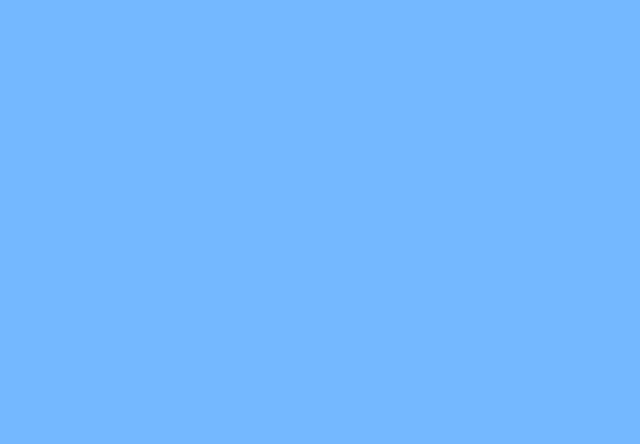
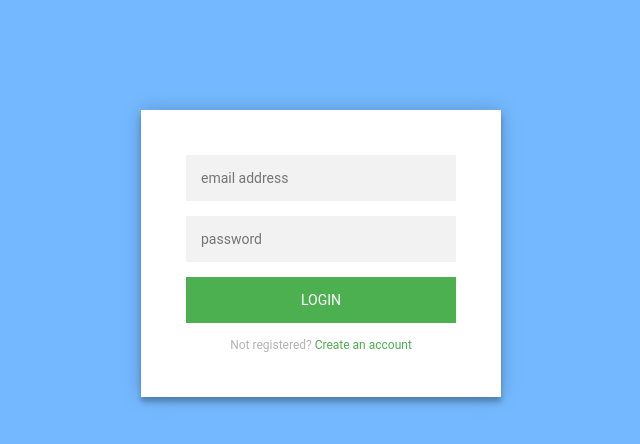
Before and after one commit to manosriram/dragNsave, a React (Create React App) app in the folder client/: page /register in a window 1280 px wide. Shown: the top 444 px of the page, without its empty margins (327-967 px from the left). Built offline with nearby package versions, Linux system fonts and the light colour scheme; the HTML template or start-up script is replaced by a standard one.

Commit message:
Added Authentication.

```diff
--- a/client/src/App.js
+++ b/client/src/App.js
@@ -5,8 +5,8 @@ import { BrowserRouter, Route } from "react-router-dom";
 const App = () => {
   return (
     <BrowserRouter>
-      <Route exact path="/" component={Register} />
-      <Route exact path="/map" component={ShowMap} />
+      <Route exact path="/" component={ShowMap} />
+      <Route exact path="/register" component={Register} />
     </BrowserRouter>
   );
 };
--- a/client/src/Components/Map.jsx
+++ b/client/src/Components/Map.jsx
@@ -3,6 +3,7 @@ import React, { Fragment, useState, useEffect, createRef } from "react";
 import { Map, TileLayer, Marker, Popup } from "react-leaflet";
 import "../Styles/App.css";
 import L from "leaflet";
+import Register from "./Register";
 const iURL = require("../Misc/Icon").url;
 const Cookie = require("js-cookie");
 
@@ -36,7 +37,6 @@ const ShowMap = () => {
       setState({ ...state, loggedIn: true });
       navigator.geolocation.getCurrentPosition(
         position => {
-          console.log(position);
           setState({
             center: {
               lat: position.coords.latitude,
@@ -101,11 +101,7 @@ const ShowMap = () => {
   var markerPosition = [state.marker.lat, state.marker.lng];
 
   if (state.loggedIn === false) {
-    return (
-      <Fragment>
-        <h4>Not Logged IN.</h4>
-      </Fragment>
-    );
+    return <Register />;
   }
 
   return (
--- a/client/src/Components/Register.jsx
+++ b/client/src/Components/Register.jsx
@@ -12,6 +12,7 @@ const Register = () => {
   const handleSubmit = async e => {
     e.preventDefault();
     if (status === "register") {
+      // Register.
       const resp = await fetch("/auth/register", {
         method: "POST",
         headers: {
@@ -24,6 +25,16 @@ const Register = () => {
       console.log(data);
     } else {
       // Login.
+      const resp = await fetch("/auth/login", {
+        method: "POST",
+        headers: {
+          Accept: "application/json",
+          "Content-Type": "application/json"
+        },
+        body: JSON.stringify({ data: state })
+      });
+      const data = await resp.json();
+      console.log(data);
     }
   };
 
@@ -67,9 +78,9 @@ const Register = () => {
           </form>
           <form className="login-form">
             <input
-              type="text"
-              placeholder="username"
-              name="username"
+              type="email"
+              placeholder="email address"
+              name="email"
               onChange={handleChange}
             />
             <input
--- a/package.json
+++ b/package.json
@@ -11,6 +11,7 @@
   "dependencies": {
     "bcryptjs": "^2.4.3",
     "express": "^4.16.4",
+    "jsonwebtoken": "^8.5.1",
     "mongoose": "^5.5.5",
     "nodemon": "^1.19.0"
   }
```
Also changed, not shown: 2 other files (tests, documents, lock files or other folders).
